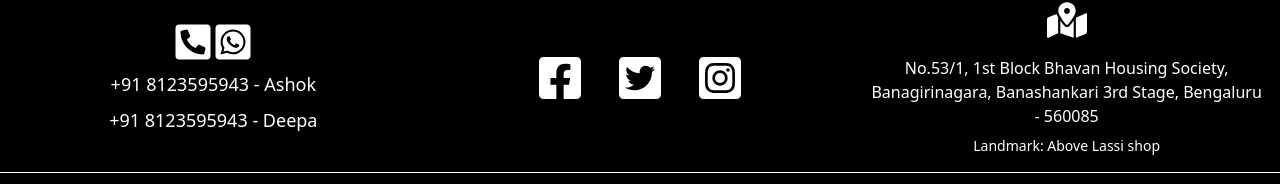
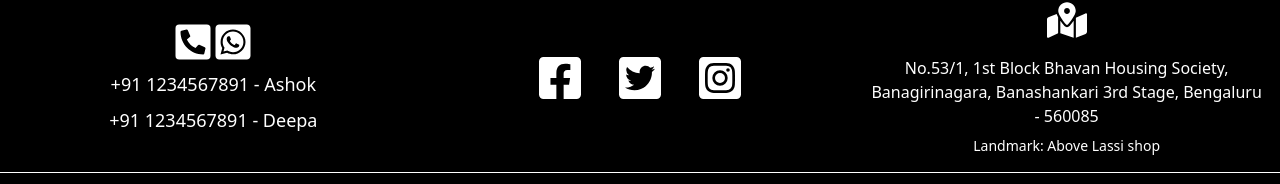
Before and after one commit to PrajwalPrashanth/eventpark, a Next.js app: page / in a window 1280 px wide. Shown: the part 2200-2384 px from the top of the page. Built offline with nearby package versions, Linux system fonts and the light colour scheme.

Commit message:
working with dummy data

```diff
--- a/components/footer.js
+++ b/components/footer.js
@@ -92,8 +92,8 @@ const Footer = ({ contactRef }) => {
               <Phone size={40} className="text-white" />
               <Whatsapp size={40} className="text-white" />
             </div>
-            <span className="text-lg">+91 8123595943 - Ashok</span>
-            <span className="text-lg">+91 8123595943 - Deepa</span>
+            <span className="text-lg">+91 1234567891 - Ashok</span>
+            <span className="text-lg">+91 1234567891 - Deepa</span>
           </div>
           <div class="flex w-full md:w-4/12 my-6 md:my-0">
             <div className="flex space-x-8 m-auto">
--- a/components/gallery.js
+++ b/components/gallery.js
@@ -2,7 +2,6 @@ import React, { useEffect, useState } from "react";
 import PhotoGallery from "react-photo-gallery";
 import styles from "./gallery.module.css";
 import cn from "classnames";
-import Image from "next/image";
 
 const getFiMedia = (name) =>
   `https://firebasestorage.googleapis.com/v0/b/event-park.appspot.com/o/${name}?alt=media`;
@@ -105,7 +104,7 @@ const Gallery = ({ aboutRef, galleryRef }) => {
       >
         <div
           ref={aboutRef}
-          className="w-full md:w-3/12 bg-yellow-400 rounded-2xl md:rounded-l-2xl"
+          className="w-full md:w-3/12 bg-yellow-400 rounded-2xl md:rounded-none md:rounded-l-2xl"
         >
           <img
             className="object-cover h-25 w-20 mx-auto mt-6"
@@ -128,7 +127,7 @@ const Gallery = ({ aboutRef, galleryRef }) => {
         <div
           ref={galleryRef}
           className={cn(
-            "flex flex-col w-full md:w-9/12 mt-4 md:mt-0 overflow-scroll rounded-2xl md:rounded-r-2xl border border-yellow-400",
+            "flex flex-col w-full md:w-9/12 mt-4 md:mt-0 overflow-scroll rounded-2xl md:rounded-none md:rounded-r-2xl border border-yellow-400",
             styles.noscrollbar
           )}
         >
@@ -147,7 +146,7 @@ const Gallery = ({ aboutRef, galleryRef }) => {
             </div>
           </div>
           <div className="">
-            <PhotoGallery photos={photos} margin={1} ImageComponent={Image} />
+            <PhotoGallery photos={photos} margin={1} />
           </div>
         </div>
       </div>
--- a/package.json
+++ b/package.json
@@ -4,7 +4,7 @@
   "private": true,
   "scripts": {
     "dev": "next dev",
-    "build": "next build",
+    "build": "next build && next export",
     "start": "next start"
   },
   "dependencies": {
--- a/tailwind.config.js
+++ b/tailwind.config.js
@@ -1,5 +1,5 @@
 module.exports = {
-  purge: [],
+  purge: ["./pages/*.js", "./components/*.js"],
   darkMode: false, // or 'media' or 'class'
   theme: {
     extend: {},
@@ -8,4 +8,4 @@ module.exports = {
     extend: {},
   },
   plugins: [],
-}
+};
```
Also changed, not shown: firebase.json (added), 1 other file (tests, documents, lock files or other folders).
